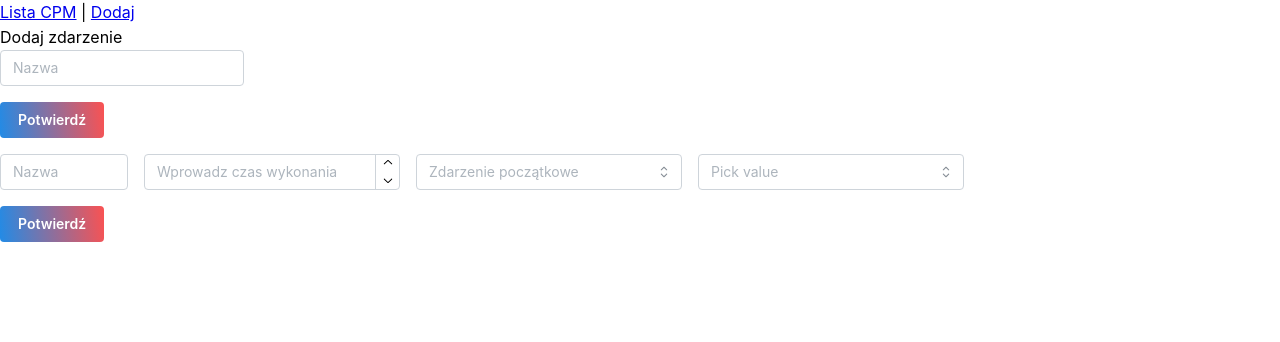
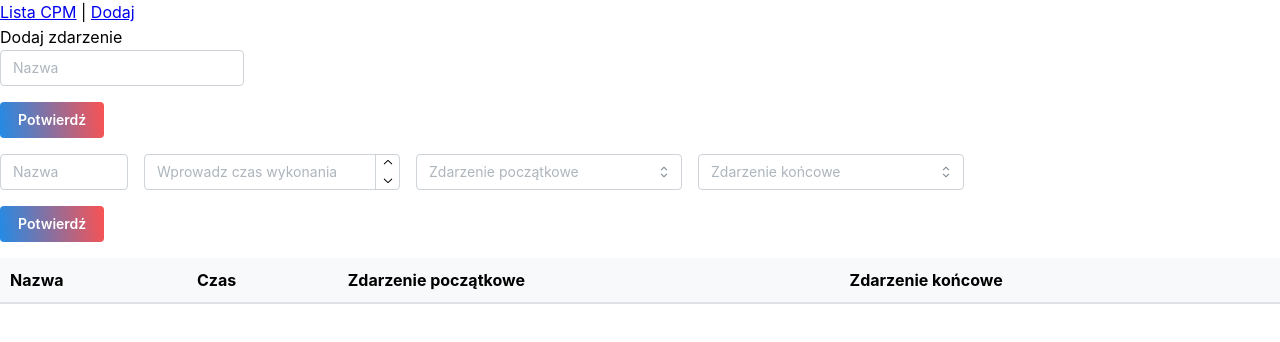
Before and after one commit to jbarus/BOIL, a React (Create React App) app in the folder frontend/: page /CPM/new in a window 1280 px wide. Shown: the top 342 px of the page. Built offline with nearby package versions, Linux system fonts and the light colour scheme.

Commit message:
form inmput, table

```diff
--- a/frontend/src/features/CPM/CpmForm.tsx
+++ b/frontend/src/features/CPM/CpmForm.tsx
@@ -1,33 +1,39 @@
 import { useParams } from "react-router-dom"
 import { Group, TextInput, Select, Button, Text, Space, NumberInput, MultiSelect } from '@mantine/core';
-import React, { useState, MouseEventHandler } from 'react';
+import React, { useState, MouseEventHandler, useEffect } from 'react';
 import { Event, Action } from "./CpmClass";
+
 
 
 
 export const CpmForm = () => {
     // const{id}=useParams();
 
-    let eventName: string;
-    let actionName: string;
-    let names: string[] = [];
-    const events: Event[] = [];
-    const actions: Action[] = [];
+
+    // let eventName: string;
+    // let actionName: string;
+    // let names: string[] = [];
+    // const events: Event[] = [];
+    // const actions: Action[] = [];
 
     //useState MultiSelect początkowy
-    const [nameStart, setNameStart] = useState(names)
-    const [nameEnd, setNameEnd] = useState(names)
-    const [eventEnd, setEventEnd] = useState(events)
-    const [eventStart, setEventStart] = useState(events)
+    const [eventName, setEventName] = useState("");
+    const [actionName, setActionName] = useState("");
+    const [nameStart, setNameStart] = useState<string[]>([]);
+    const [nameEnd, setNameEnd] = useState<string[]>([]);
+    const [formData, setFormData] = useState<{ name: string; action: string; start: string; end: string }[]>([]);
     //funkcja wywołująca się po zmmianie tekstu w polu tekstowym
 
+    useEffect(() => {
+        console.log("FormData:", formData);
+    }, [formData]);
+
     const handleInputChangeEvent = (event: React.ChangeEvent<HTMLInputElement>) => {
-        const nowaWartosc = event.target.value;
-        if (nowaWartosc != undefined) {
-            eventName = nowaWartosc
-        }
+        setEventName(event.target.value);
+    };
 
-
+    const handleInputChangeAction = (event: React.ChangeEvent<HTMLInputElement>) => {
+        setActionName(event.target.value);
     };
 
     const startOnChange = (chosed: string[]) => {
@@ -35,63 +41,58 @@ export const CpmForm = () => {
 
     }
 
-
-    const handleInputChangeAction = (event: React.ChangeEvent<HTMLInputElement>) => {
-        const nowaWartosc = event.target.value;
-        if (nowaWartosc != undefined) {
-            actionName = nowaWartosc
-        }
-
-
-    };
-
     // funkcja wywołująca się po zmianie wartości w polu liczbowym
-    const numberInputcChange = (newValue: number | string) => {
+    const handleNumberInputChange = (newValue: number | string) => {
         const nowaWartosc = newValue;
         console.log('Nowa wartość siemanko:', nowaWartosc);
     };
 
     //klikiecie guzik 1
+    // const eventOnClick = () => {
+    //     let tmp: Event = new Event(eventName);
+    //     let test: number = 0;
+    //     for (let index = 0; index < names.length; index++) {
+    //         if (names[index] == tmp.name) {
+    //             test += 1
+    //             break;
+    //         }
+
+    //     }
+
+    //     if (eventName != undefined && test == 0) {
+    //         events.push(tmp);
+    //         names.push(tmp.name);
+    //         setNameStart([...names])
+    //     }
+    // }
     const eventOnClick = () => {
-        let tmp: Event = new Event(eventName);
-        let test: number = 0;
+        if (eventName && !nameStart.includes(eventName)) {
+            setNameStart(prevNames => [...prevNames, eventName]);
+            setNameEnd(prevNames => [...prevNames, eventName]);
+        }
+    };
 
-        for (let index = 0; index < names.length; index++) {
-            if (names[index] == tmp.name) {
-                test += 1
-                break;
+    const eventOnClick2 = () => {
+        console.log("Button clicked with event:", eventName, "and action:", actionName);
+        if (eventName && actionName && nameStart.includes(eventName) && nameEnd.includes(eventName)) {
+            const newData = {
+                name: eventName,
+                action: actionName,
+                start: eventName,
+                end: eventName
+            };
+            setFormData(prevData => [...prevData, newData]);
         }
+    };
 
-        }
-
-        if (eventName != undefined && test == 0) {
-            events.push(tmp);
-            names.push(tmp.name);
-
-            setNameStart(names)
-        }
-
-
-
-
-    }
-
-    return <div>
-
+    return (
+    <div>
         <Text>Dodaj zdarzenie</Text>
-
-
         <Group>
             <TextInput
-
                 onChange={handleInputChangeEvent}
                 placeholder="Nazwa"
-
             />
-
-
-
-
 
         </Group>
         <Space h="md" />
@@ -99,9 +100,9 @@ export const CpmForm = () => {
             variant="gradient"
             gradient={{ from: 'red', to: 'blue', deg: 263 }}
             onClick={eventOnClick}
-        >Potwierdź</Button>
+        >Potwierdź
+        </Button>
         <Space h="md" />
-
 
         {/* Dodawanie  nowejo czynności */}
         <Group>
@@ -116,44 +117,48 @@ export const CpmForm = () => {
             {/* Text field z czasem wykonania */}
             <NumberInput
 
-                onChange={numberInputcChange}
+                onChange={handleNumberInputChange}
                 placeholder="Wprowadz czas wykonania"
             />
                 <Select
-
                     placeholder="Zdarzenie początkowe"
-                // onChange={startOnChange}
-                data={["witam", "siemanko"]}
+                    data={nameStart.map(name => ({ value: name, label: name }))}
                 />
-
-            {/* <Select
-
+                <Select
                     placeholder="Zdarzenie końcowe"
-                value={"dupa"}
-               data={nameEnd}
-            /> */}
-            <Select
-                //label="Your favorite library"
-                placeholder="Pick value"
-                data={nameStart}
+                    data={nameEnd.map(name => ({ value: name, label: name }))}
                 />
-
-
         </Group>
             <Space h="md" />
-
-
             <Button
                 variant="gradient"
                 gradient={{ from: 'red', to: 'blue', deg: 263 }}
-
-        >Potwierdź</Button>
-
-
-
-
+               onClick={eventOnClick2}
+            >   Potwierdź
+            </Button>
+            <Space h="md" />
+            <div style={{ overflowX: 'auto' }}>
+                <table style={{ borderCollapse: 'collapse', width: '100%' }}>
+                    <thead>
+                        <tr style={{ backgroundColor: '#f8f9fa', borderBottom: '2px solid #dee2e6' }}>
+                            <th style={{ padding: '10px', textAlign: 'left', borderBottom: '1px solid #dee2e6' }}>Nazwa</th>
+                            <th style={{ padding: '10px', textAlign: 'left', borderBottom: '1px solid #dee2e6' }}>Czas</th>
+                            <th style={{ padding: '10px', textAlign: 'left', borderBottom: '1px solid #dee2e6' }}>Zdarzenie początkowe</th>
+                            <th style={{ padding: '10px', textAlign: 'left', borderBottom: '1px solid #dee2e6' }}>Zdarzenie końcowe</th>
+                        </tr>
+                    </thead>
+                    <tbody>
+                        {formData.map((data, index) => (
+                            <tr key={index} style={{ borderBottom: '1px solid #dee2e6' }}>
+                                <td style={{ padding: '10px' }}>{data.name}</td>
+                                <td style={{ padding: '10px' }}>{data.action}</td>
+                                <td style={{ padding: '10px' }}>{data.start}</td>
+                                <td style={{ padding: '10px' }}>{data.end}</td>
+                            </tr>
+                        ))}
+                    </tbody>
+                </table>
             </div>
-
-
-
-}
+        </div>
+    );
+};
```
Lines whose indentation alone changed are shown as unchanged.
